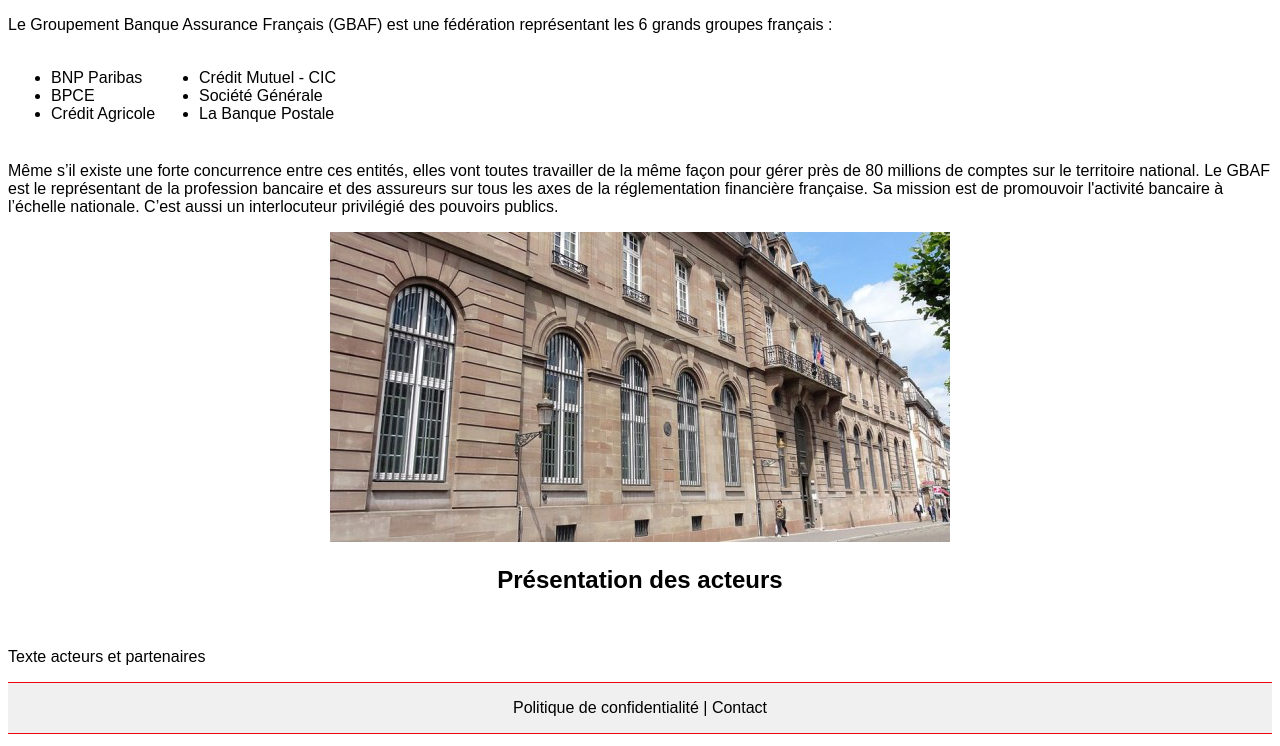
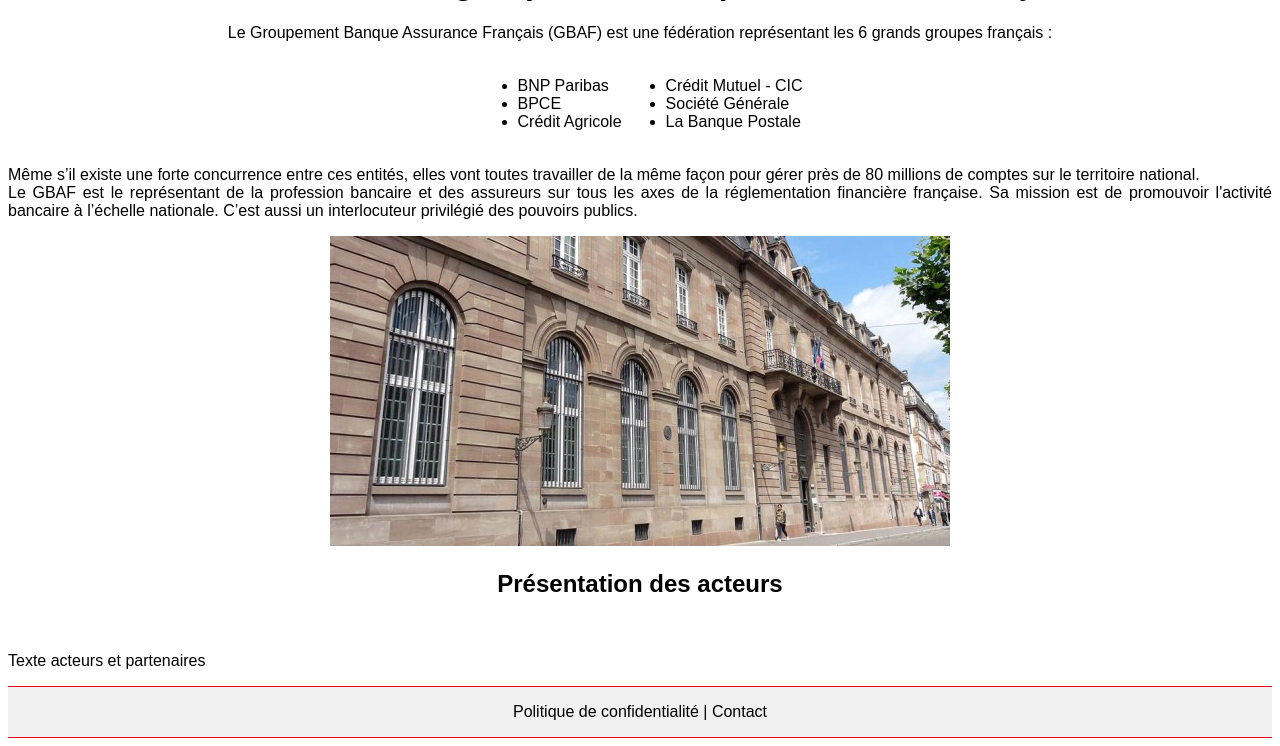
Before and after one commit to MarieAnneKling/Projet3_PPFS, a PHP site: page /pages/presentation_acteurs.php in a window 1280 px wide. Shown: the part 203-949 px from the top of the page. Run offline with PHP 8.4, Linux system fonts and the light colour scheme; data that the repository does not hold is empty; some libraries are stand-ins or nearby versions.

Commit message:
Amélioration CSS présentation acteurs

```diff
--- a/pages/presentation_acteurs.php
+++ b/pages/presentation_acteurs.php
@@ -19,7 +19,7 @@ session_start();
                 <h1>Présentation du groupement Banque Assurance Français</h1>
 
                 <section id="presentation">
-                <p>Le Groupement Banque Assurance Français (GBAF) est une fédération représentant les 6 grands groupes français : </p>
+                <p class= "introduction">Le Groupement Banque Assurance Français (GBAF) est une fédération représentant les 6 grands groupes français : </p>
                 <p><div class="actors_list">
                     <table>
                         <tr>
@@ -39,7 +39,7 @@ session_start();
                     </table>
                 </div>
                 </p>
-                <p>Même s’il existe une forte concurrence entre ces entités, elles vont toutes travailler de la même façon pour gérer près de 80 millions de comptes sur le territoire national.
+                <p class="text_intro">Même s’il existe une forte concurrence entre ces entités, elles vont toutes travailler de la même façon pour gérer près de 80 millions de comptes sur le territoire national.</br>
                 Le GBAF est le représentant de la profession bancaire et des assureurs sur tous les axes de la réglementation financière française. Sa mission est de promouvoir l'activité bancaire à l’échelle nationale. C’est aussi un interlocuteur privilégié des pouvoirs publics.</p>
                 </section>
 
@@ -50,42 +50,33 @@ session_start();
                 <section id="actors">
                 <h2>Présentation des acteurs</h2><br/>
 
-                <p>Texte acteurs et partenaires</p>
-                <ul>
-                    <div class= "list_actors">
+                <p class="actors_text">Texte acteurs et partenaires</p>
 
 
                     <?php
-
                     if(isset($_SESSION['message']))
                     {
                         echo '<p style="color:green">'.$_SESSION['message'].'</p>';
                      }
                     $requete = $bdd->query('SELECT * FROM actors ORDER BY actor_name');
                     while ($donnees = $requete->fetch())
+                    {
+                    ?>
+                    <div class= "list_actors">
+                        <img src= <?php echo $donnees["logo"];?> class="actor_logo"/>
+                        <h3> <?php echo $donnees["actor_name"];?></h3>
+                        <?php echo substr($donnees["description"],0,70);?>
+                        <a href="page_acteur.php?id_actor=<?php echo $donnees["id_actor"];?>">
+                        <input type="submit" class="button_suite" value="Afficher la suite"></a></p>
 
-                    {
-
-                        ?>
-
-                    <img class="img_actor" src= <?php echo $donnees["logo"];?>>
-                    <div class="text_actor">
-                        <h3> <?php echo $donnees["actor_name"];?></h3>
-                        <p class="description"><?php echo substr($donnees["description"],0,100);?></p>
-                    <div/>
-                    <div class="bouton_suite">
-                    <a href="page_acteur.php?id_actor=<?php echo $donnees["id_actor"];?>">
-                    <input type="submit" value="Afficher la suite"></a></div>
-
+                    </div>
                     <?php
                     }
                     $requete->closeCursor();
                     ?>
-                    </div>
-
                 </section>
 
-          </ul>
+
 
      	<?php include("../communs/Footer.php");?>
 
--- a/processus/insert_comment.php
+++ b/processus/insert_comment.php
@@ -5,6 +5,7 @@
 
 	if (isset($_POST['post']))
 	{
+
 		$id_user = $_SESSION['id_user'];
 		$id_actor = $_SESSION['id_actor'];
 		$post = htmlspecialchars($_POST['post']);
@@ -19,9 +20,6 @@
 
 
     	header('Location:..\pages\page_acteur.php?id_actor=' . $id_actor);
+
 		}
-		else
-		{
-		echo 'erreur';
-	}
 ?>
--- a/styles/style.css
+++ b/styles/style.css
@@ -7,6 +7,9 @@
 
 header
 {
+  display:flex;
+  flex-direction:row;
+  justify-content:space-around;
   background-color: #f0f0f0;
   padding-bottom: 7px;
   border-bottom: 3px double #E90707;
@@ -17,15 +20,14 @@ header
 {
   text-align: center;
 }
-
-
-
-.actor_description
+/* Mise en forme de l'ensemble du formulaire*/
+#formulaire
 {
-  display:flex;
-  flex-direction: column;
+display:flex;
+flex-direction: column;
+align-content: stretch;
+text-align: center;
 }
-
 .champ_saisie
 {
 width: 100%;
@@ -36,59 +38,60 @@ height: 30px;
 border-radius: 5px;
 box-shadow: 3px 3px 5px silver;
 }
-
 .champ_saisie:hover
 {
   cursor: pointer;
 }
 
 
-label
+
+/* Mise en forme de la page de présentation des acteurs*/
+.introduction
+{text-align: center;}
+
+.text_intro
 {
-  font-weight: bold;
+  text-align: justify;
 }
-
-
-#formulaire
-{
-display:flex;
-flex-direction: column;
-align-content: stretch;
-text-align: center;
-}
-
-}
-
-#presentation
-{
-  display: flex;
-
-}
-
 #illustration
 {
 text-align: center;
 }
-.actor
+.actors_list
 {
- display: flex;
- flex-direction: column;
+  display: flex;
+  flex-direction: column;
+ align-items:center;
+}
+
+.list_actors
+{
+display: flex;
+justify-content: space-around;
+align-content: left;
+align-items: center;
+max-width: 100%;
+border: 1px solid black;
+height: 10%;
+margin-bottom: 10px;
+padding: 15px;
+background-color:#FEF8F0;
+border-radius: 5px;
+box-shadow: 3px 3px 5px silver;
+}
+
+.actor_logo
+{
+  width: 8%;
+  height: auto;
 
 }
 
-.img_actor
-{
-  text-align: center;
-  width: 10%;
-  height: auto;
-}
-.actors_list
-{
-  display: inline-block;
-}
 
 .actor_description
 {
+  display;flex;
+  flex-direction: column;
   text-align: justify;
 }
 
```
Also changed, not shown: pages/page_acteur.php (+18 -13 lines).
